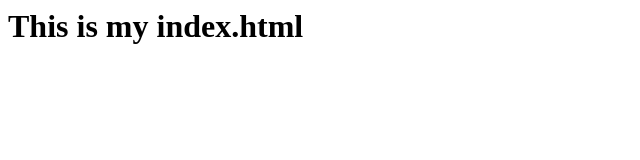
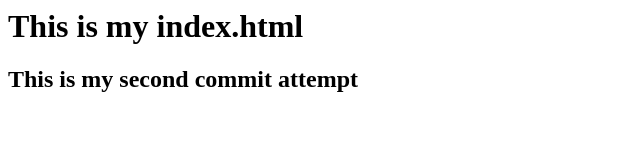
Before and after one commit to sovankc/gitdemo, a plain HTML site: page index.html in a window 1280 px wide. Shown: the whole page, without its empty margins (0-640 px from the left). Drawn offline with Linux system fonts and the light colour scheme.

Commit message:
added h2 with second commit

```diff
--- a/index.html
+++ b/index.html
@@ -4,4 +4,5 @@
 </head>
 <body>
 <h1>This is my index.html</h1>
+<h2> This is my second commit attempt</h2>
 </html>
```
